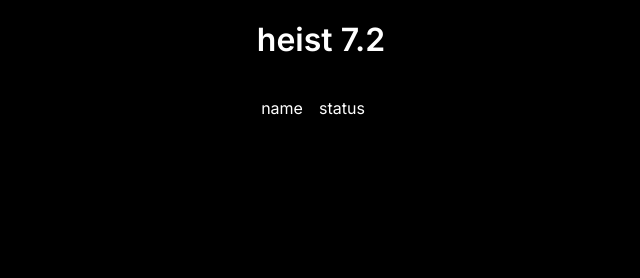
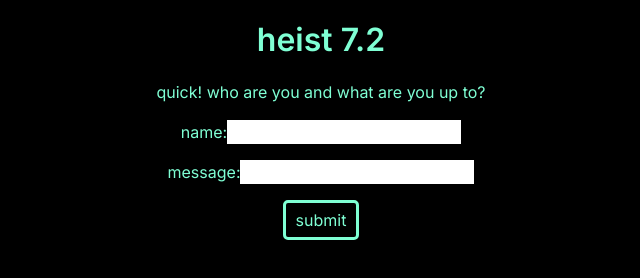
Before and after one commit to qcoral/heist-7point2, an Astro site in the folder software/: page / in a window 1280 px wide. Shown: the whole page, without its empty margins (319-959 px from the left). Built offline with nearby package versions, Linux system fonts and the light colour scheme; Astro itself is replaced by a stand-in of ours.

Commit message:
create form

```diff
--- a/software/src/pages/globals.css
+++ b/software/src/pages/globals.css
@@ -4,13 +4,29 @@
 
 :root {
     background-color: black;
-    color: white;
+    color: aquamarine;
     font-family: 'Inter', sans-serif;
 }
 
 .title {
     font-size: 2rem;
     font-weight: 600;
+    margin: 1rem;
+    justify-content: center;
+    display: flex;
+    text-align: center;
+    align-items: center;
+}
+
+.status {
+    margin: 1rem;
+    justify-content: center;
+    display: flex;
+    text-align: center;
+    align-items: center;
+}
+
+.cel {
     margin: 1rem;
     justify-content: center;
     display: flex;
@@ -26,10 +42,14 @@
     align-items: center;
 }
 
-.status {
-    margin: 1rem;
+.cell button{
+    padding: 5px;
+    padding-right: 10px;
+    padding-left: 10px;
     justify-content: center;
     display: flex;
     text-align: center;
     align-items: center;
+    border: 3px solid aquamarine;
+    border-radius: 5px;
 }
--- a/software/src/pages/index.astro
+++ b/software/src/pages/index.astro
@@ -1,5 +1,19 @@
 ---
 import "./globals.css";
+
+if (Astro.request.method === "POST") {
+  try {
+    const data = await Astro.request.formData();
+    const name = data.get("username");
+    const email = data.get("email");
+    const password = data.get("password");
+    // Do something with the data
+  } catch (error) {
+    if (error instanceof Error) {
+      console.error(error.message);
+    }
+  }
+}
 ---
 
 <html lang="en">
@@ -16,9 +30,23 @@ import "./globals.css";
 			<h1>heist 7.2</h1>
 		</div>
 
-		<div class="cell">
-			<p>name</p>
-			<p class="status">status</p>
+		<h1 class="cel">quick! who are you and what are you up to?</h1>
+		<div>
+
+			<form method="POST">
+			<label class="cel">
+				name:
+				<input type="text" name="name" required />
+			</label>
+			<label class="cel">
+				message:
+				<input type="text" name="message" required maxlength="20" />
+			</label>
+			<div class="cell">
+				<button>submit</button>
+			</div>
+
+			</form>
 		</div>
 
 	</body>
```
